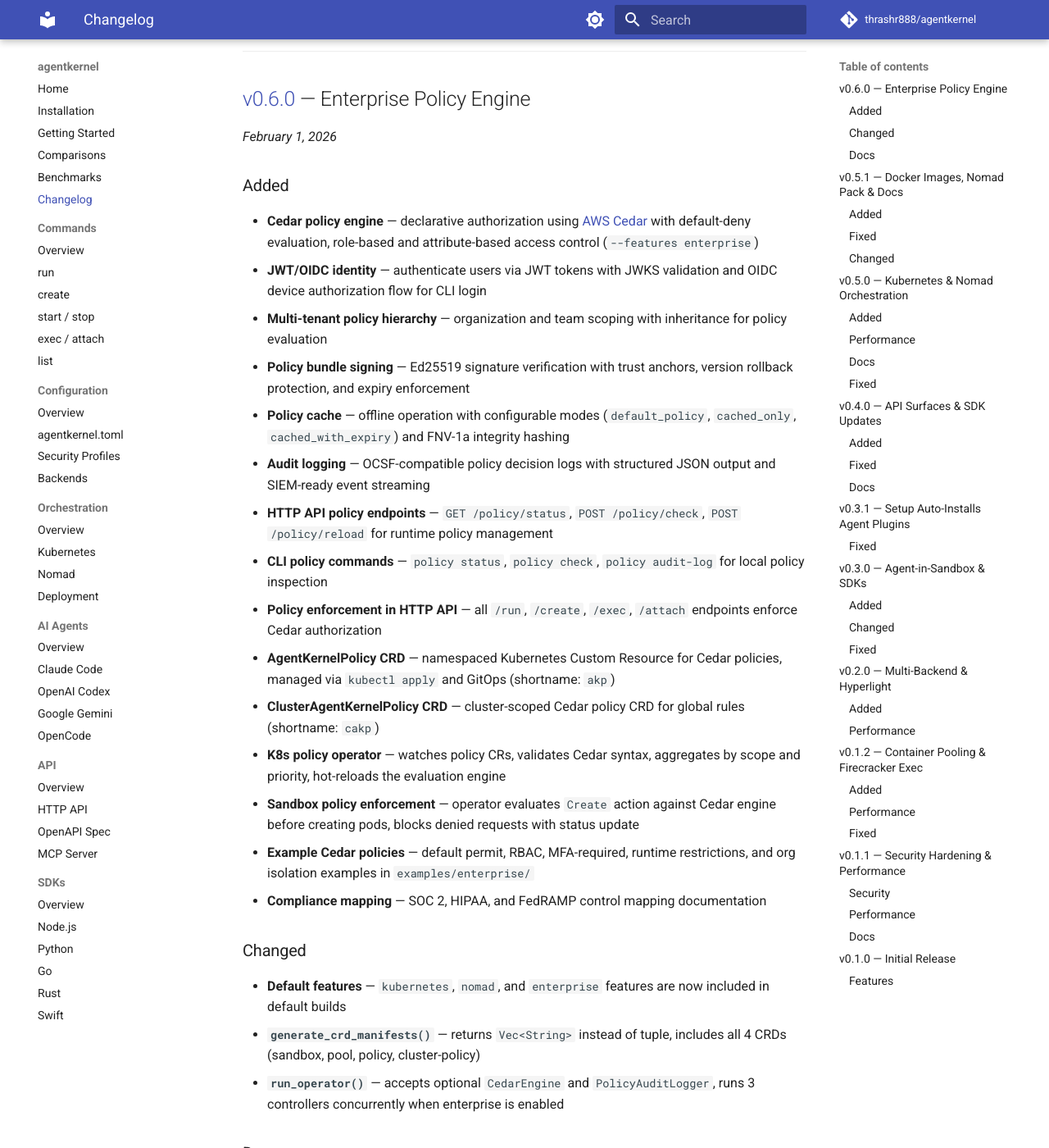
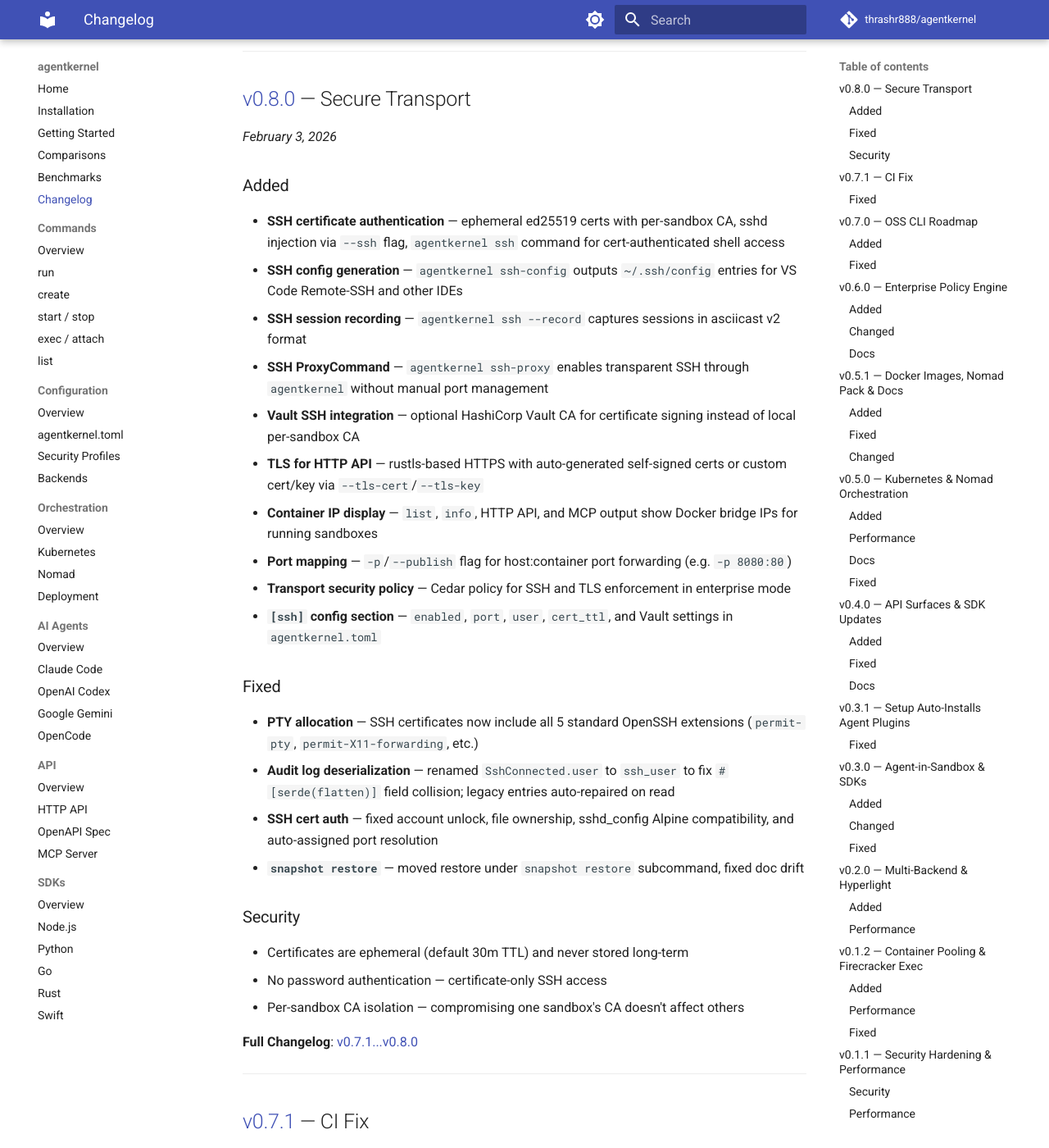
Before and after one commit to thrashr888/agentkernel, an MkDocs documentation site: the page built from docs/changelog.md, in a window 1280 px wide and 1400 px high, scrolled down 194 px. Shown: the whole window at 82% size. Built offline with MkDocs 1.6.1 and Material for MkDocs 9.7.7, drawn with Linux system fonts in a browser that asks for light colours; comment, search, counter and statistics services are not loaded; some of the changed text lies outside the part shown.

Commit message:
release: v0.8.0
Co-Authored-By: Claude Opus 4.5 <noreply@anthropic.com>

```diff
--- a/Cargo.toml
+++ b/Cargo.toml
@@ -1,6 +1,6 @@
 [package]
 name = "agentkernel"
-version = "0.7.1"
+version = "0.8.0"
 edition = "2024"
 description = "Run AI coding agents in secure, isolated microVMs"
 authors = ["Paul Thrasher <thrashr888@gmail.com>"]
--- a/docs/changelog.md
+++ b/docs/changelog.md
@@ -3,6 +3,79 @@
 
 All notable changes to agentkernel are documented here.
 See [GitHub Releases](https://github.com/thrashr888/agentkernel/releases) for downloadable binaries.
+
+---
+
+## [v0.8.0](https://github.com/thrashr888/agentkernel/releases/tag/v0.8.0) — Secure Transport
+
+_February 3, 2026_
+
+### Added
+
+- **SSH certificate authentication** — ephemeral ed25519 certs with per-sandbox CA, sshd injection via `--ssh` flag, `agentkernel ssh` command for cert-authenticated shell access
+- **SSH config generation** — `agentkernel ssh-config` outputs `~/.ssh/config` entries for VS Code Remote-SSH and other IDEs
+- **SSH session recording** — `agentkernel ssh --record` captures sessions in asciicast v2 format
+- **SSH ProxyCommand** — `agentkernel ssh-proxy` enables transparent SSH through `agentkernel` without manual port management
+- **Vault SSH integration** — optional HashiCorp Vault CA for certificate signing instead of local per-sandbox CA
+- **TLS for HTTP API** — rustls-based HTTPS with auto-generated self-signed certs or custom cert/key via `--tls-cert`/`--tls-key`
+- **Container IP display** — `list`, `info`, HTTP API, and MCP output show Docker bridge IPs for running sandboxes
+- **Port mapping** — `-p`/`--publish` flag for host:container port forwarding (e.g. `-p 8080:80`)
+- **Transport security policy** — Cedar policy for SSH and TLS enforcement in enterprise mode
+- **`[ssh]` config section** — `enabled`, `port`, `user`, `cert_ttl`, and Vault settings in `agentkernel.toml`
+
+### Fixed
+
+- **PTY allocation** — SSH certificates now include all 5 standard OpenSSH extensions (`permit-pty`, `permit-X11-forwarding`, etc.)
+- **Audit log deserialization** — renamed `SshConnected.user` to `ssh_user` to fix `#[serde(flatten)]` field collision; legacy entries auto-repaired on read
+- **SSH cert auth** — fixed account unlock, file ownership, sshd_config Alpine compatibility, and auto-assigned port resolution
+- **`snapshot restore`** — moved restore under `snapshot restore` subcommand, fixed doc drift
+
+### Security
+
+- Certificates are ephemeral (default 30m TTL) and never stored long-term
+- No password authentication — certificate-only SSH access
+- Per-sandbox CA isolation — compromising one sandbox's CA doesn't affect others
+
+**Full Changelog**: [v0.7.1...v0.8.0](https://github.com/thrashr888/agentkernel/compare/v0.7.1...v0.8.0)
+
+---
+
+## [v0.7.1](https://github.com/thrashr888/agentkernel/releases/tag/v0.7.1) — CI Fix
+
+_February 2, 2026_
+
+### Fixed
+
+- **Docker build** — added templates directory to Docker build context
+
+**Full Changelog**: [v0.7.0...v0.7.1](https://github.com/thrashr888/agentkernel/compare/v0.7.0...v0.7.1)
+
+---
+
+## [v0.7.0](https://github.com/thrashr888/agentkernel/releases/tag/v0.7.0) — OSS CLI Roadmap
+
+_February 2, 2026_
+
+### Added
+
+- **Templates** — `template list`, `template save`, `template add` (from GitHub), `template remove`; built-in templates for common runtimes
+- **Snapshots** — `snapshot take`, `snapshot list`, `snapshot delete`, `snapshot restore` for checkpoint/restore workflows
+- **Sessions** — `session start`, `session list`, `session stop`, `session save`, `session resume`, `session delete` for agent session management
+- **Pipelines** — `pipeline` command for multi-step TOML-defined workflows with dependencies
+- **Parallel execution** — `parallel` command for concurrent multi-job execution with `--job` syntax
+- **Secrets** — `secret set`, `secret get`, `secret list`, `secret delete` for secure credential storage
+- **Export/Import** — `export-config` and `import-config` for TOML-based sandbox portability
+- **Filesystem export** — `export` command to save sandbox filesystem as tar
+- **Garbage collection** — `gc` command for expired sandbox cleanup
+- **Per-branch sandboxes** — `create --branch` auto-names from git project + branch
+
+### Fixed
+
+- Container naming consistency across commands
+- Parallel job parsing and pipeline safety checks
+- TTL edge cases in snapshot expiry
+
+**Full Changelog**: [v0.6.0...v0.7.0](https://github.com/thrashr888/agentkernel/compare/v0.6.0...v0.7.0)
 
 ---
 
```
Also changed, not shown: 3 other files.
